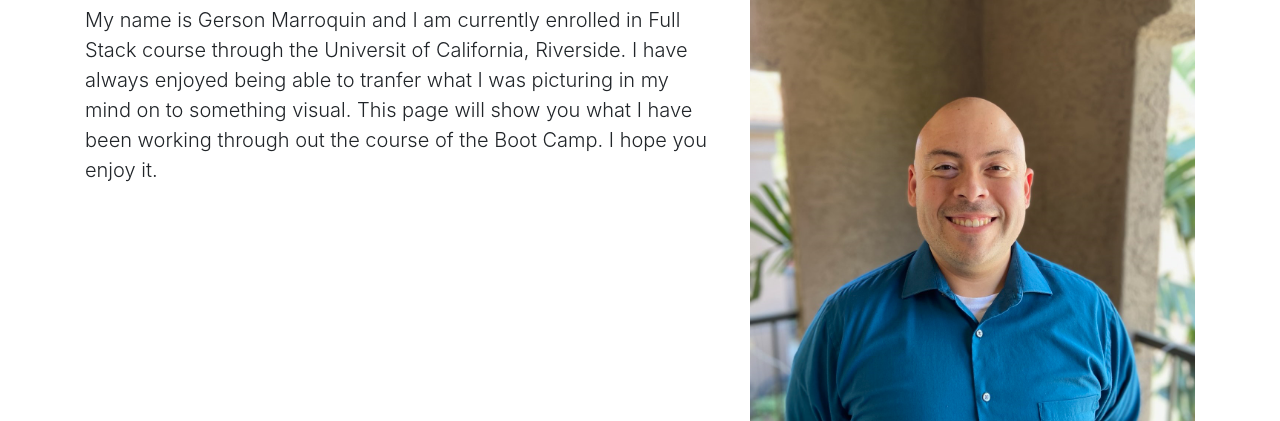
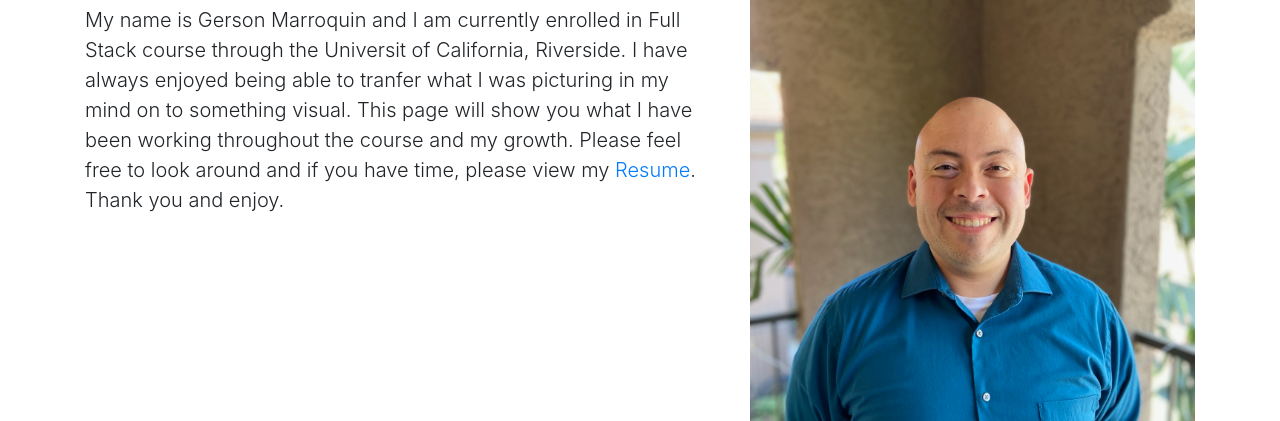
Before and after one commit to goisonberry/portfolio, a plain HTML site: page index.html in a window 1280 px wide. Shown: the part 379-800 px from the top of the page. Drawn offline with nearby package versions, Linux system fonts and the light colour scheme.

Commit message:
added resume link to index.html and updated my README file.

```diff
--- a/index.html
+++ b/index.html
@@ -73,8 +73,7 @@
             Stack course through the Universit of California, Riverside. I have
             always enjoyed being able to tranfer what I was picturing in my mind
             on to something visual. This page will show you what I have been
-            working through out the course of the Boot Camp. I hope you enjoy
-            it.
+            working throughout the course and my growth. Please feel free to look around and if you have time, please view my <a href="https://drive.google.com/file/d/1NsAnlwNOHartxA5fiRa9Tk0hvZJMVDyf/view?usp=sharing">Resume</a>. Thank you and enjoy.
           </p>
         </div>
         <div class="col-md-5">
```
Also changed, not shown: 1 other file.
